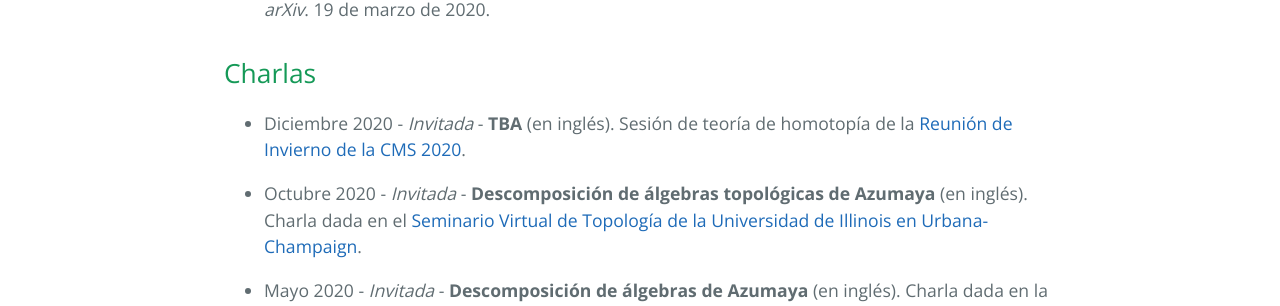
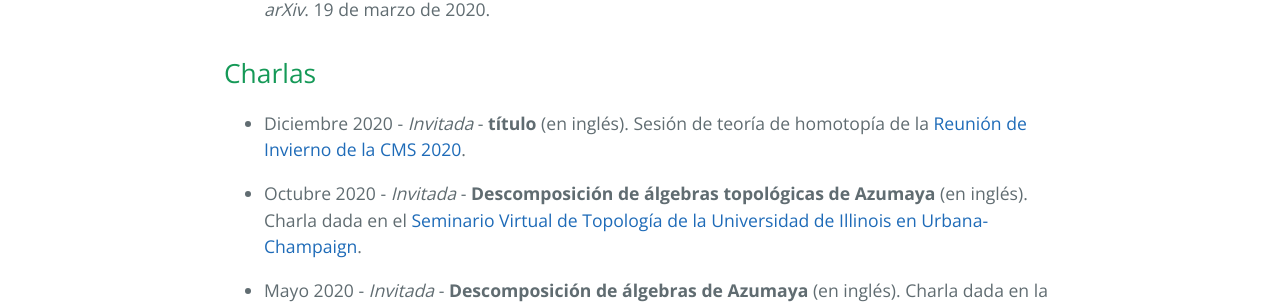
Before and after one commit to ninyam/paginapersonal, a Jekyll site: the page built from investigacion.md, in a window 1280 px wide. Shown: the part 662-968 px from the top of the page. Built offline with Jekyll 4.4.1, drawn with Linux system fonts in a browser that asks for light colours.

Commit message:
Update investigacion.md

```diff
--- a/investigacion.md
+++ b/investigacion.md
@@ -13,7 +13,7 @@ Mi área de investigación se encuentra en la rama de la topología algebraica y
 * Proyecto de [Mujeres en Topología III](https://awmadvance.org/research-networks/wit/) con Candace Bethea, Morgan Opie, Kirsten Wickelgren e Inna Zakharevich. [Compactly supported A1-Euler characteristic and the Hochschild complex](https://arxiv.org/abs/2003.09457). _arXiv_. 19 de marzo de 2020.
 
 ## Charlas
-* Diciembre 2020 - _Invitada_ - **TBA** (en inglés). Sesión de teoría de homotopía de la [Reunión de Invierno de la CMS 2020](https://www2.cms.math.ca/Events/winter20/sessions_scientific#ht).
+* Diciembre 2020 - _Invitada_ - **título** (en inglés). Sesión de teoría de homotopía de la [Reunión de Invierno de la CMS 2020](https://www2.cms.math.ca/Events/winter20/sessions_scientific#ht).
 
 * Octubre 2020 - _Invitada_ - **Descomposición de álgebras topológicas de Azumaya** (en inglés). Charla dada en el [Seminario Virtual de Topología de la Universidad de Illinois en Urbana-Champaign](https://faculty.math.illinois.edu/~vesna/IllinoisTopology/index.html).
 
```
